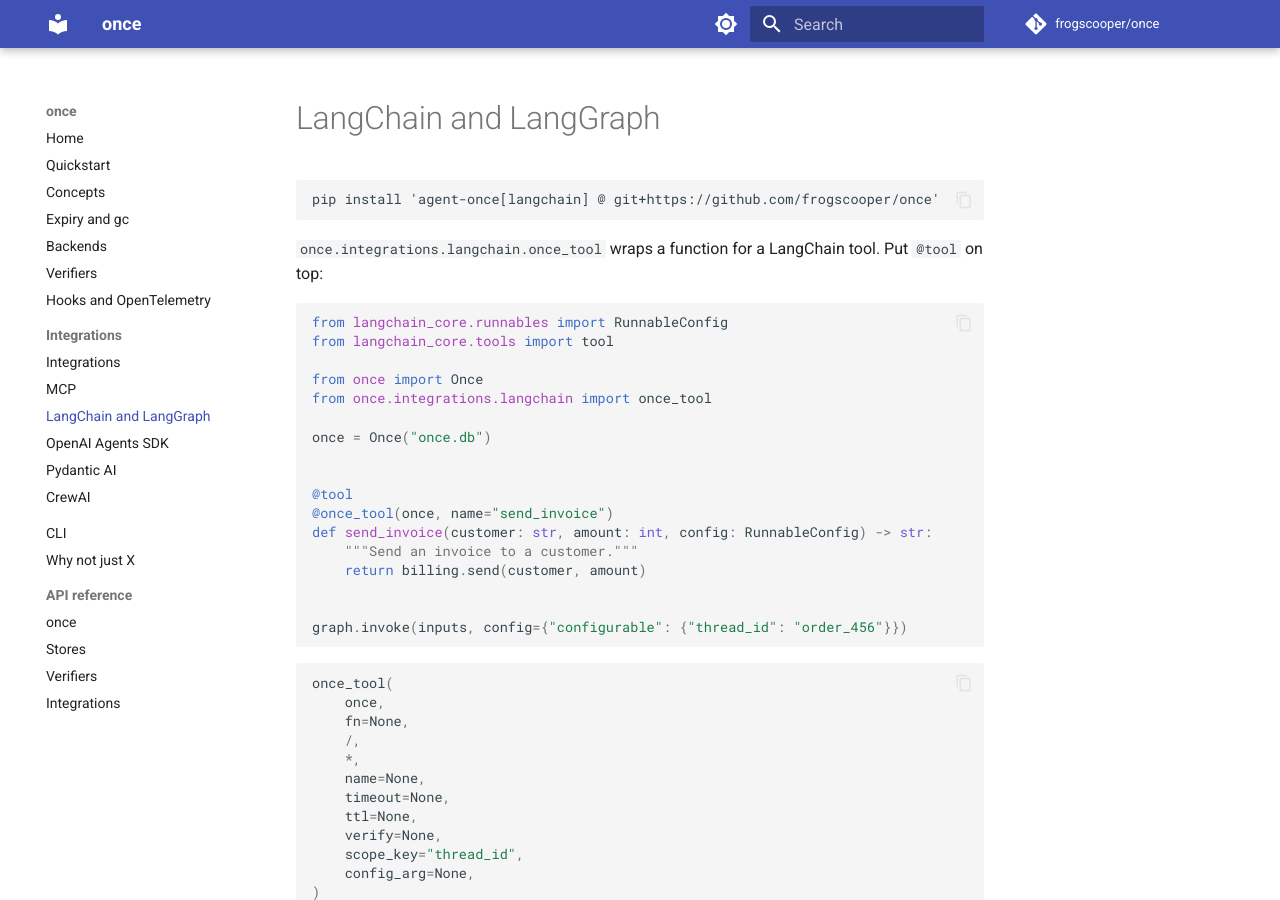
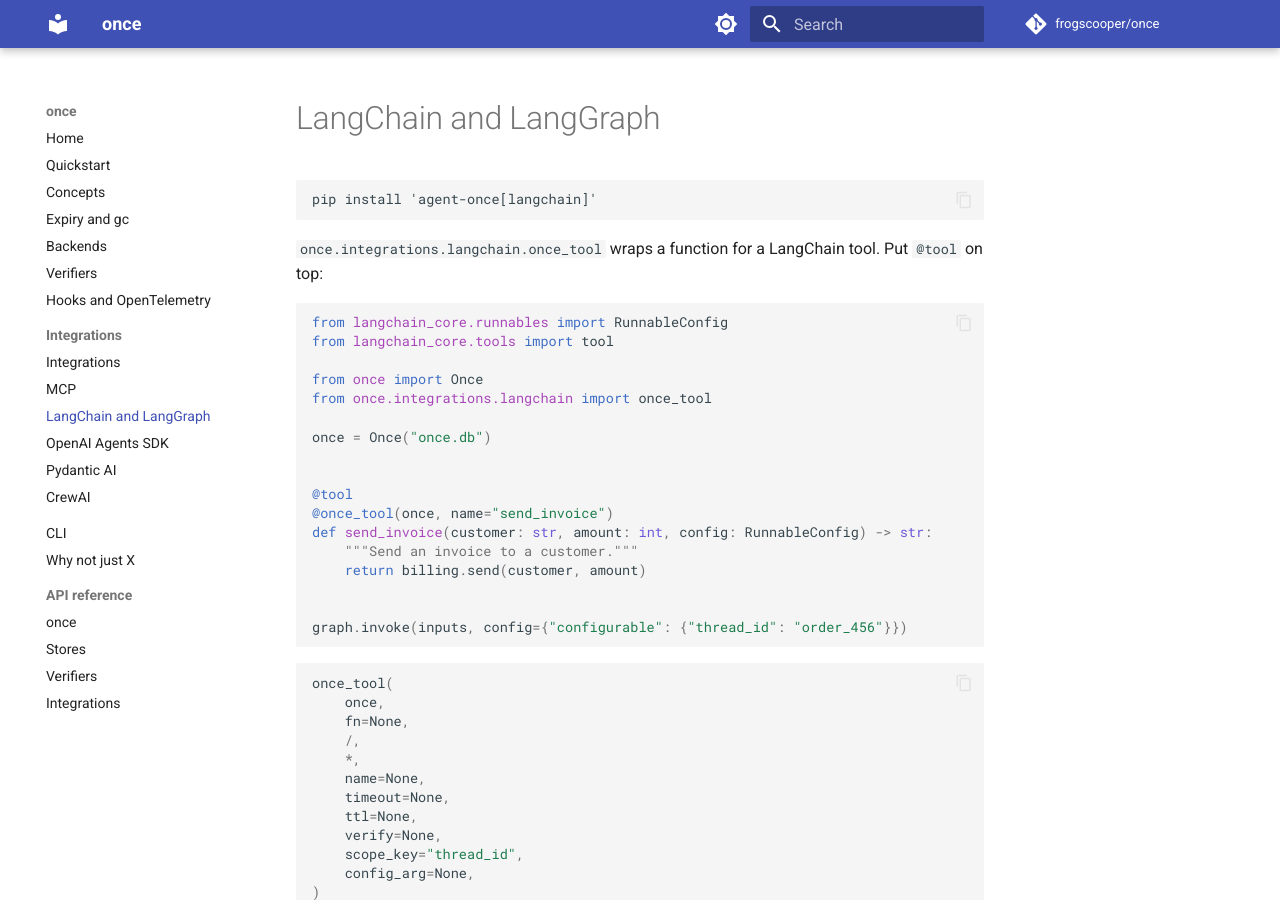
Before and after one commit to frogscooper/once, an MkDocs documentation site: the page built from docs/integrations/langchain.md, in a window 1280 px wide and 900 px high. Built offline with MkDocs 1.6.1 and Material for MkDocs 9.7.7, drawn with Linux system fonts in a browser that asks for light colours; comment, search, counter and statistics services are not loaded.

Commit message:
Docs and examples: install from PyPI

````diff
--- a/docs/integrations/langchain.md
+++ b/docs/integrations/langchain.md
@@ -1,7 +1,7 @@
 # LangChain and LangGraph
 
 ```
-pip install 'agent-once[langchain] @ git+https://github.com/frogscooper/once'
+pip install 'agent-once[langchain]'
 ```
 
 `once.integrations.langchain.once_tool` wraps a function for a LangChain tool. Put `@tool` on top:
````
Also changed, not shown: docs/integrations/crewai.md (+1 -1 lines), docs/integrations/mcp.md (+1 -1 lines), 1 other file.
